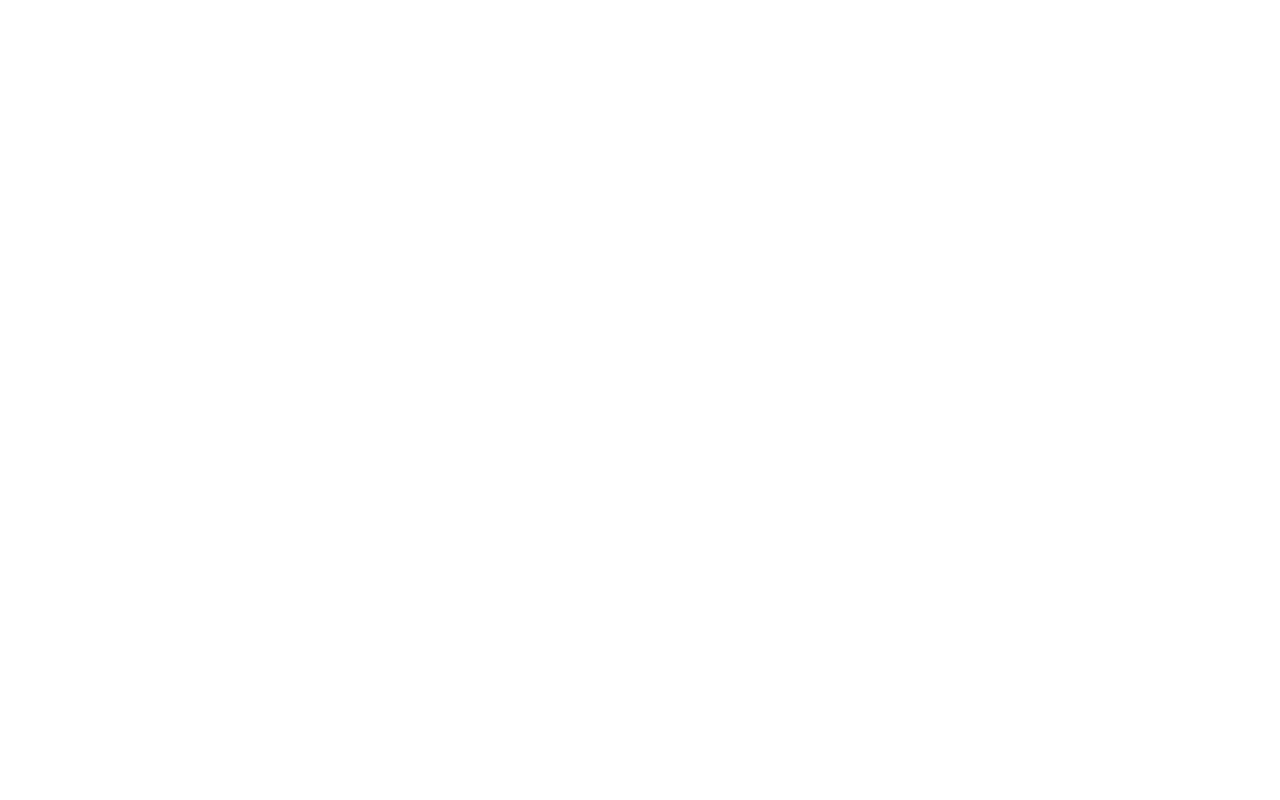
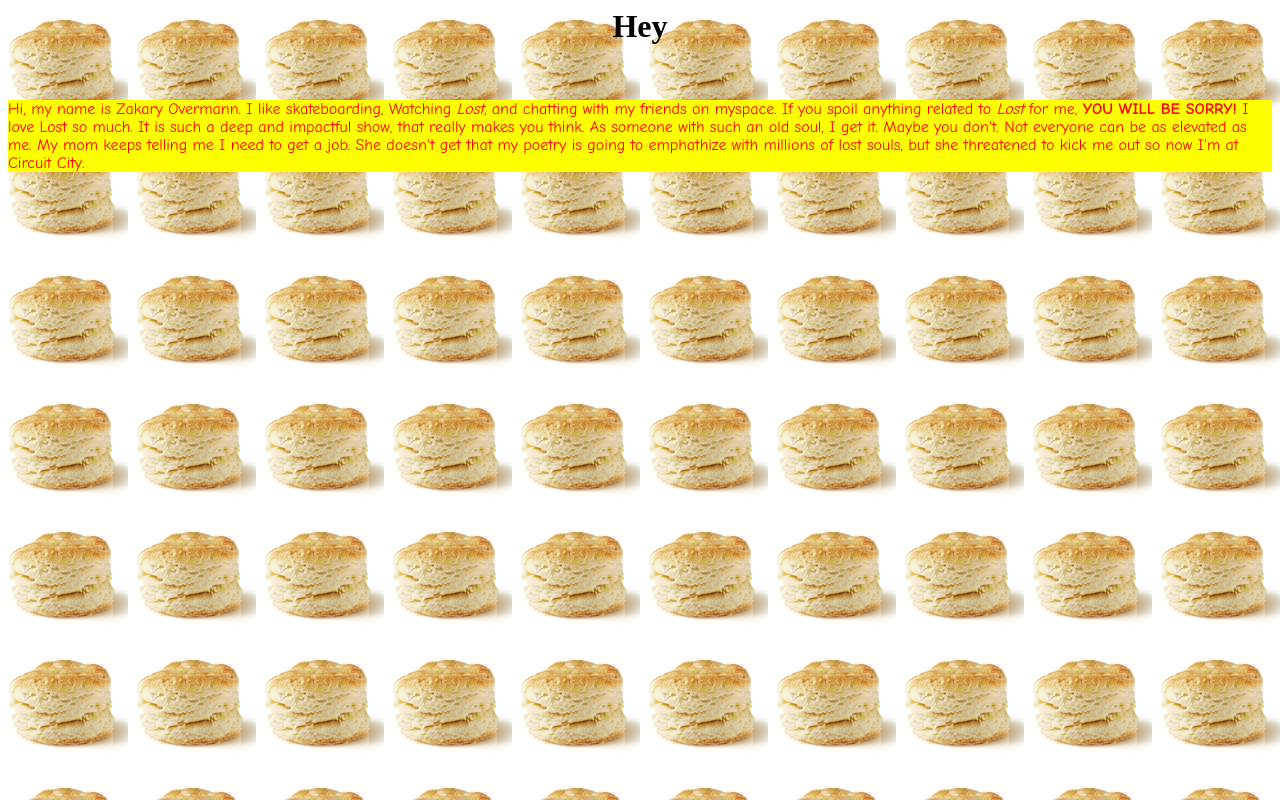
Before and after one commit to thobrooks/eecs448-lab03, a plain HTML site: page exercise3/profile.html in a window 1280 px wide. Drawn offline with Linux system fonts and the light colour scheme.

Commit message:
Quick Title Fix, and Initial Work on Exercise 3

```diff
--- /dev/null
+++ b/exercise3/profile.css
@@ -0,0 +1,9 @@
+body{
+    background-image:url(bis.png);
+    background-repeat:repeat;
+}
+p{
+    background-color: yellow;
+    color: red;
+    font-family: Comic Sans MS
+}
--- a/exercise3/profile.html
+++ b/exercise3/profile.html
@@ -0,0 +1,11 @@
+<html>
+  <head>
+    <title>Exercise 3: "Personal" Profile</title>
+    <link rel="stylesheet" href="profile.css">
+    </head>
+  <body>
+    <h1><b><center>Hey</center></b></h1>
+    </br>
+    <p> Hi, my name is Zakary Overmann. I like skateboarding, Watching <i>Lost</i>, and chatting with my friends on myspace. If you spoil anything related to <i>Lost</i> for me, <b>YOU WILL BE SORRY!</b> I love Lost so much. It is such a deep and impactful show, that really makes you think. As someone with such an old soul, I get it. Maybe you don't. Not everyone can be as elevated as me. My mom keeps telling me I need to get a job. She doesn't get that my poetry is going to emphathize with millions of lost souls, but she threatened to kick me out so now I'm at Circuit City.</p>
+  </body>
+</html>
```
Also changed, not shown: exercise2/slide.html (+1 -1 lines), exercise3/bis.png (added), exercise3/profile.js (deleted).
